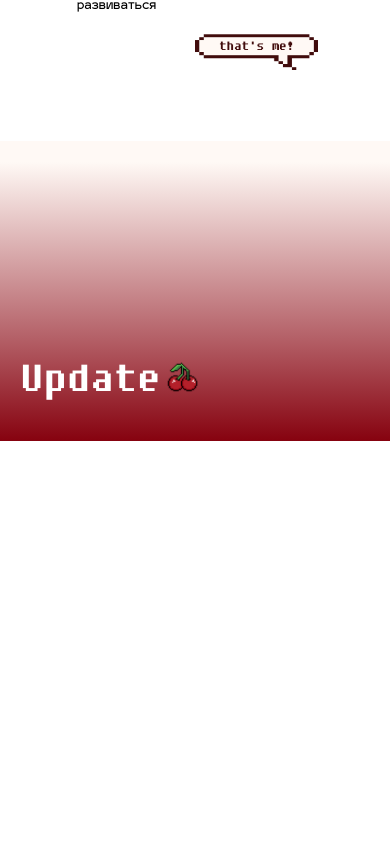
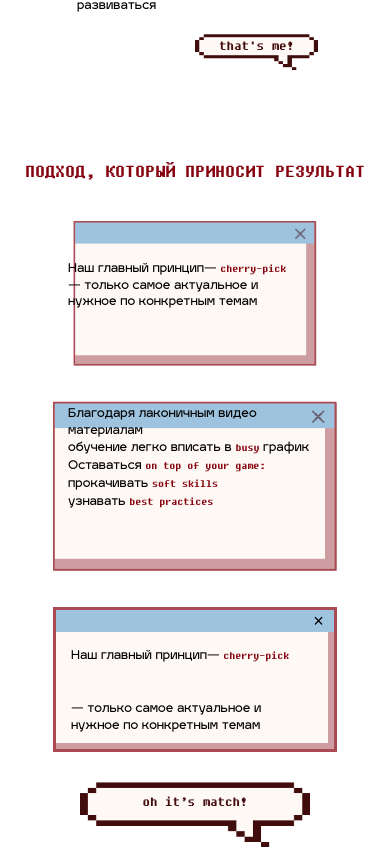
Before and after one commit to aekolesovv/update-frontend, a Next.js app: page / in a window 390 px wide. Shown: the part 1154-2004 px from the top of the page. Before the commit the page ends 1595 px from the top, so only its background shows below. Built offline with nearby package versions, Linux system fonts and the light colour scheme.

Commit message:
added new component for why-us

```diff
--- /dev/null
+++ b/src/components/Window/Window.tsx
@@ -0,0 +1,30 @@
+import { FC, ReactNode } from 'react';
+import styles from './style.module.scss';
+
+interface WindowProps {
+    children: ReactNode;
+    width?: number | string;
+    height?: number | string;
+    mobileAutoScale?: boolean;
+}
+
+export const Window: FC<WindowProps> = ({ children, width, height, mobileAutoScale = false }) => {
+    return (
+        <div
+            className={`${styles.window} ${mobileAutoScale ? styles.window_mobile : ''}`}
+            style={{
+                width: typeof width === 'number' ? `${width}px` : width,
+                height: typeof height === 'number' ? `${height}px` : height,
+            }}
+        >
+            <div className={styles.window_header}>
+                <div className={styles.window_close}>×</div>
+            </div>
+            <div className={styles.window_content}>
+                {children}
+            </div>
+            <div className={styles.window_right}></div>
+            <div className={styles.window_bottom}></div>
+        </div>
+    );
+};
--- /dev/null
+++ b/src/components/Window/style.module.scss
@@ -0,0 +1,96 @@
+.window {
+    position: relative;
+    background: #fff9f5;
+    border: 3px solid #aa4b53;
+    box-sizing: border-box;
+}
+
+// Класс для автоматического масштабирования на мобилке
+.window_mobile {
+    @media screen and (max-width: 767px) {
+        width: 284px !important;
+        height: 145px !important;
+    }
+}
+
+.window_header {
+    position: relative;
+    width: 100%;
+    height: 42px;
+    background: #9ec3df;
+    display: flex;
+    align-items: center;
+    justify-content: flex-end;
+    padding: 0 8px;
+    box-sizing: border-box;
+    z-index: 2;
+}
+
+.window_close {
+    width: 21px;
+    height: 21px;
+    display: flex;
+    align-items: center;
+    justify-content: center;
+    font-size: 24px;
+    line-height: 1;
+    color: #000000;
+    cursor: pointer;
+    font-family: Arial, sans-serif;
+    font-weight: 300;
+}
+
+.window_content {
+    position: relative;
+    padding: 15px;
+    z-index: 2;
+    min-height: calc(100% - 42px);
+    box-sizing: border-box;
+}
+
+.window_right {
+    position: absolute;
+    top: 42px;
+    right: 0;
+    width: 12px;
+    bottom: 0;
+    background: #cd9da2;
+    z-index: 1;
+    pointer-events: none;
+}
+
+.window_bottom {
+    position: absolute;
+    left: 0;
+    bottom: 0;
+    right: 0;
+    height: 12px;
+    background: #cd9da2;
+    z-index: 2;
+    pointer-events: none;
+}
+
+@media screen and (max-width: 767px) {
+    .window_header {
+        height: 22px;
+    }
+
+    .window_close {
+        width: 15px;
+        height: 15px;
+        font-size: 18px;
+    }
+
+    .window_content {
+        padding: 15px;
+    }
+
+    .window_right {
+        width: 6px;
+        top: 22px;
+    }
+
+    .window_bottom {
+        height: 6px;
+    }
+}
--- a/src/components/blocks/WhyUs/WhyUs.tsx
+++ b/src/components/blocks/WhyUs/WhyUs.tsx
@@ -4,6 +4,7 @@ import { FC } from 'react';
 import styles from './style.module.scss';
 import windowImage from '../../../images/components/window.svg';
 import { Tag } from '@/components/Tag/Tag';
+import { Window } from '@/components/Window/Window';
 
 export const WhyUs: FC = () => {
     return (
@@ -62,6 +63,23 @@ export const WhyUs: FC = () => {
                 </div>
             </div>
 
+            <div className={styles.window_item_third}>
+                <Window width={467} height={276} mobileAutoScale>
+                    <p className={styles.window_text}>
+                        Наш главный принцип— <span className={styles.highlight}>cherry-pick<Image
+                            src={pointerIcon}
+                            alt=""
+                            width={31}
+                            height={31}
+                            className={styles.tag_cursor}
+                        /></span>
+                        <br />
+                        — только самое актуальное и<br />
+                        нужное по конкретным темам
+                    </p>
+                </Window>
+            </div>
+
             <div className={styles.tag_wrapper}>
                 <Tag
                     text="oh it’s match!"
--- a/src/components/blocks/WhyUs/style.module.scss
+++ b/src/components/blocks/WhyUs/style.module.scss
@@ -17,7 +17,8 @@
     text-transform: uppercase;
     margin: 0 auto;
     padding: 0;
-    width: 680px;
+    text-align: center;
+    // width: 680px;
 }
 
 .window_item {
@@ -32,6 +33,13 @@
     right: 231px;
     bottom: 43px;
     z-index: 2;
+}
+
+.window_item_third {
+    position: absolute;
+    left: 230px;
+    top: 400px;
+    z-index: 3;
 }
 
 .window_wrapper {
@@ -50,7 +58,7 @@
     position: absolute;
     width: 100%;
     height: 100%;
-    object-fit: contain;
+    object-fit: fill;
     z-index: 0;
 }
 
@@ -120,80 +128,67 @@
     }
 }
 
-@media screen and (max-width: 1023px) {
-    .window_item {
-        left: 230px;
-        top: 93px;
+@media screen and (max-width: 767px) {
+    .container {
+        min-height: auto;
+        padding: 20px 0;
+        display: flex;
+        flex-direction: column;
+        align-items: center;
+        gap: 20px;
+    }
+
+    .title {
+        font-size: 20px;
+        margin-bottom: 20px;
+    }
+
+    .window_wrapper {
+        width: 284px;
+        height: 145px;
+    }
+
+    .window_wrapper_second {
+        width: 284px;
+        height: 201px;
     }
 
     .window_item_second {
-        right: 231px;
-        bottom: 43px;
-    }
-}
-@media screen and (max-width: 1023px) {
-    .container {
-        padding: 30px 20px;
+        position: static;
+        margin: 0 auto;
     }
 
-    .title {
-        font-size: clamp(28px, 4vw, 40px);
-        width: 90%;
-        max-width: 680px;
-        margin-bottom: 60px;
+    .window_item {
+        position: static;
+        margin: 0 auto;
     }
 
-    .content_wrapper {
-        padding: 0 50px;
-        min-height: auto;
-        display: flex;
-        flex-direction: column;
-        align-items: center;
-        gap: 30px;
-    }
-
-    .window_item,
-    .window_item_second {
-        position: relative;
-        left: auto;
-        top: auto;
-    }
-
-    .window_wrapper {
-        width: 100%;
-        max-width: 467px;
-        height: auto;
-        aspect-ratio: 467 / 276;
+    .window_item_third {
+        position: static;
+        margin: 0 auto;
     }
 
     .window_content {
-        top: 50px;
+        top: 20px;
+        left: 15px;
+        right: 15px;
+    }
+
+    .window_text {
+        font-size: 12px;
+        margin: 0;
+    }
+
+    .highlight {
+        font-size: 12px;
+    }
+
+    .skill_line {
+        font-size: 12px;
+    }
+
+    .tag_wrapper {
+        position: static;
+        margin-top: 10px;
     }
 }
-
-@media screen and (max-width: 767px) {
-    .container {
-        min-height: auto;
-        padding: 25px 15px;
-    }
-
-    .title {
-        font-size: clamp(24px, 6vw, 36px);
-        margin-bottom: 40px;
-        width: 100%;
-    }
-
-    .content_wrapper {
-        padding: 0 20px;
-        gap: 20px;
-    }
-
-    .window_wrapper {
-        max-width: 100%;
-    }
-
-    .window_text,
-    .skill_line {
-        font-size: 18px;
-    }
-}
--- a/src/pages/index.tsx
+++ b/src/pages/index.tsx
@@ -25,8 +25,8 @@ const MainPage = () => {
             <div className={styles.main}>
                 <Title />
                 <ForWhom />
-                {/*<WhyUs />
-                <AboutUs />
+                <WhyUs />
+                {/*<AboutUs />
                 <Features />
                 <WhyWorks />
                 <Tariffs />
```
